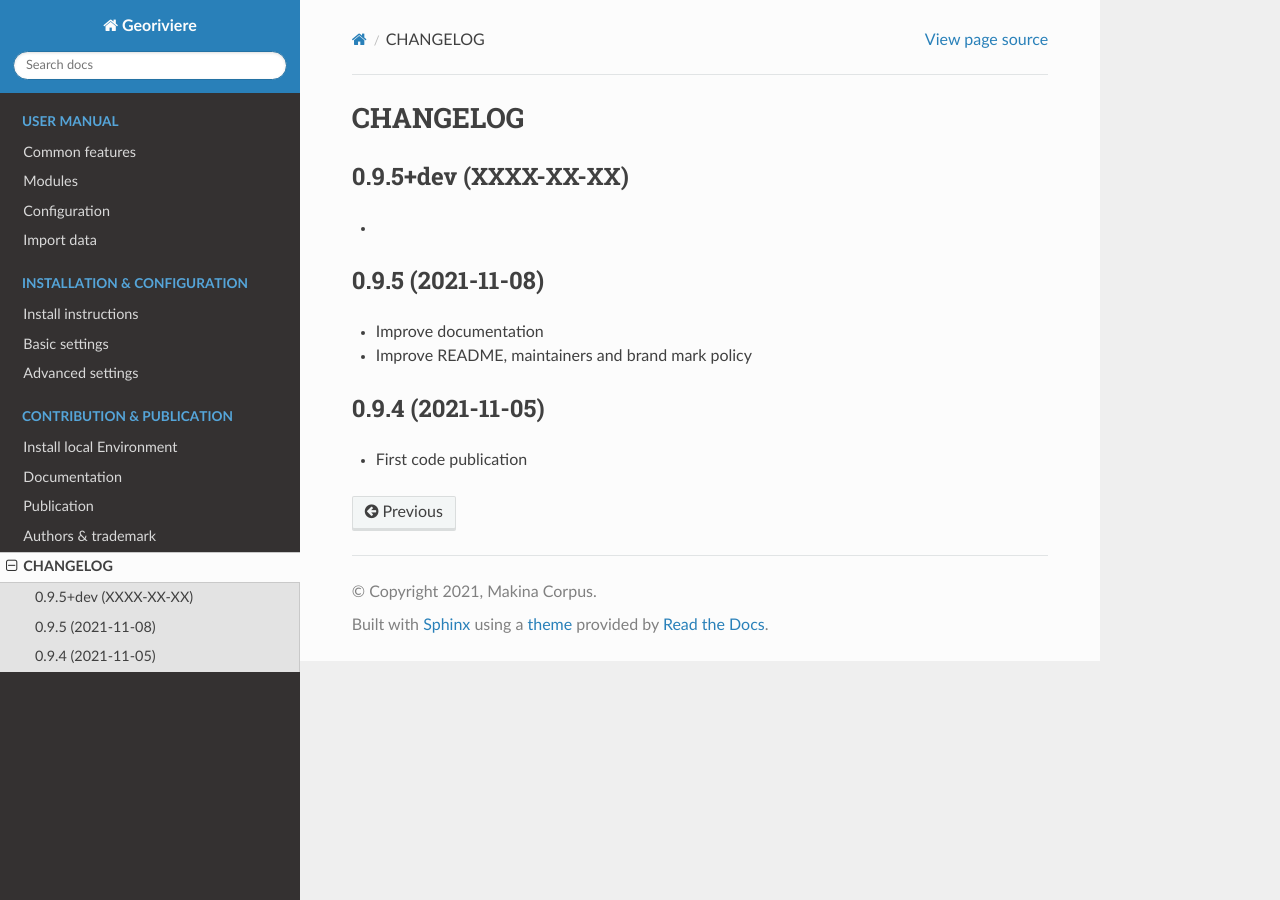
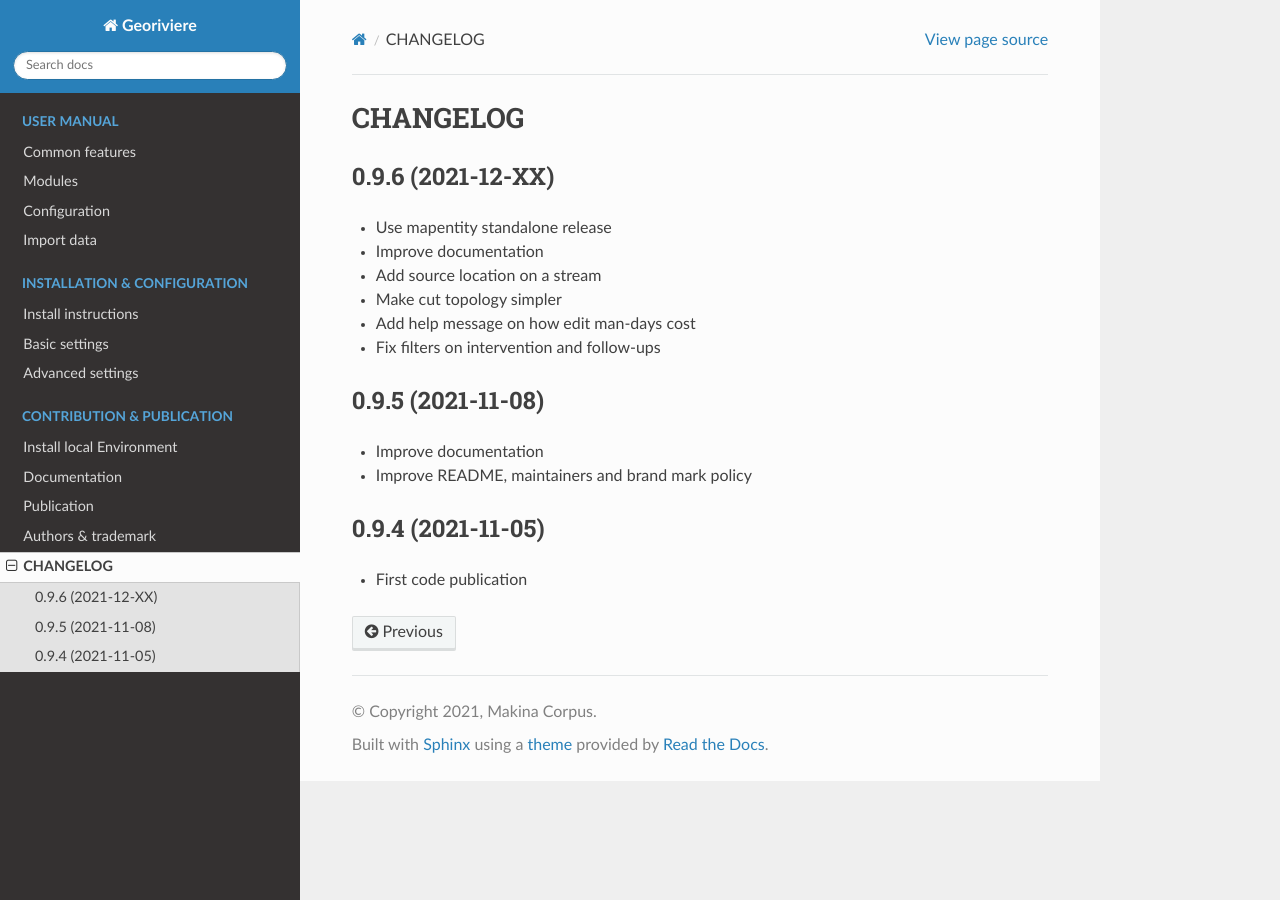
Before and after one commit to Georiviere/Georiviere-admin, a Sphinx documentation site: the page built from docs/changelog.rst, in a window 1280 px wide. Built offline with Sphinx 7.4.7 and the Read the Docs theme 2.0.0, drawn with Linux system fonts in a browser that asks for light colours; the version number could not be read and is left out.

Commit message:
Release to 0.9.6

```diff
--- a/docs/changelog.rst
+++ b/docs/changelog.rst
@@ -2,10 +2,15 @@
 CHANGELOG
 =========
 
-0.9.5+dev    (XXXX-XX-XX)
+0.9.6    (2021-12-XX)
 -------------------------
 
-*
+* Use mapentity standalone release
+* Improve documentation
+* Add source location on a stream
+* Make cut topology simpler
+* Add help message on how edit man-days cost
+* Fix filters on intervention and follow-ups
 
 
 0.9.5        (2021-11-08)
```
Also changed, not shown: 2 other files.
